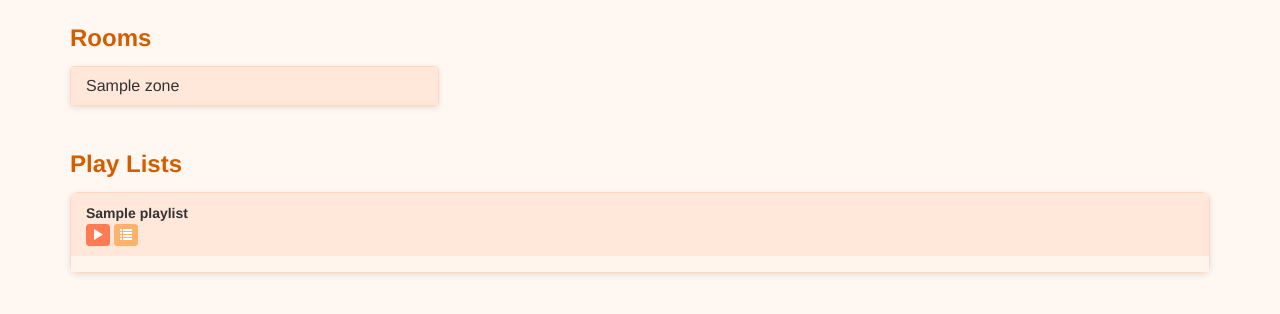
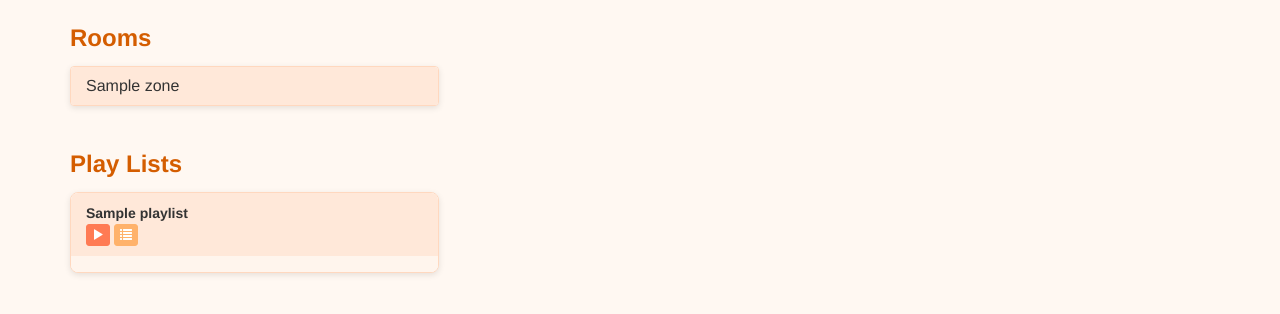
Before and after one commit to wjduenow/sonos-sleep, a Flask app: template templates/list_play_lists.html in a window 1280 px wide. Shown: the top 314 px of the page. Run offline with Flask 2, Linux system fonts and the light colour scheme; the template is opened without the code that fills it: most values are stand-ins (such as "Sample title", 1, 10 or a date in 2020); some libraries are stand-ins or nearby versions.

Commit message:
UX Updates play playlist IV

```diff
--- a/templates/list_play_lists.html
+++ b/templates/list_play_lists.html
@@ -141,8 +141,10 @@ body{background:#fff8f2;}
 <br />
 
 <h3 class="section-title">Play Lists</h3>
+  <div class="playlist-grid">
   {% for pl in playlists %}
-  <div class="playlist-card panel panel-default" style="margin-bottom:10px;">
+   <div class="playlist-col">
+    <div class="panel panel-default room-card playlist-card" style="margin-bottom:10px;">
       <div class="panel-heading d-flex justify-content-between align-items-center">
           <strong>{{ pl }}</strong>
           <div>
@@ -156,7 +158,9 @@ body{background:#fff8f2;}
           </div>
       </div>
     </div>
-  {% endfor %}  <!-- End For playlists -->
+   </div>
+  {% endfor %}
+  </div> <!-- playlist-grid -->
 
 <!-- Room select modal -->
 <div class="modal fade" id="roomSelectModal" tabindex="-1" role="dialog">
@@ -309,5 +313,12 @@ $(function(){
 }
 </style>
 
+<style>
+.playlist-grid{display:flex;flex-wrap:wrap;margin:-8px;}
+.playlist-col{padding:8px;width:100%;}
+@media(min-width:768px){.playlist-col{width:50%;}}
+@media(min-width:992px){.playlist-col{width:33.333%;}}
+</style>
+
 </body>
 </html>
```
Lines whose indentation alone changed are shown as unchanged.
